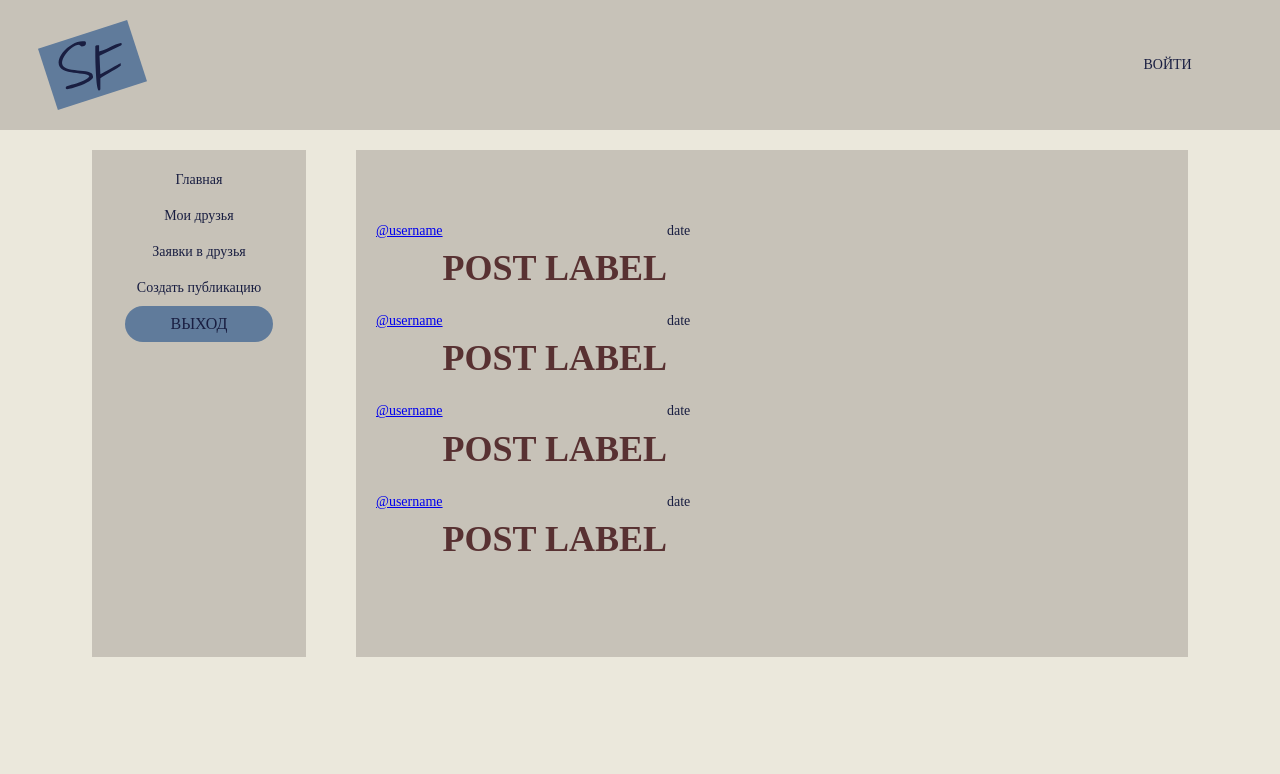
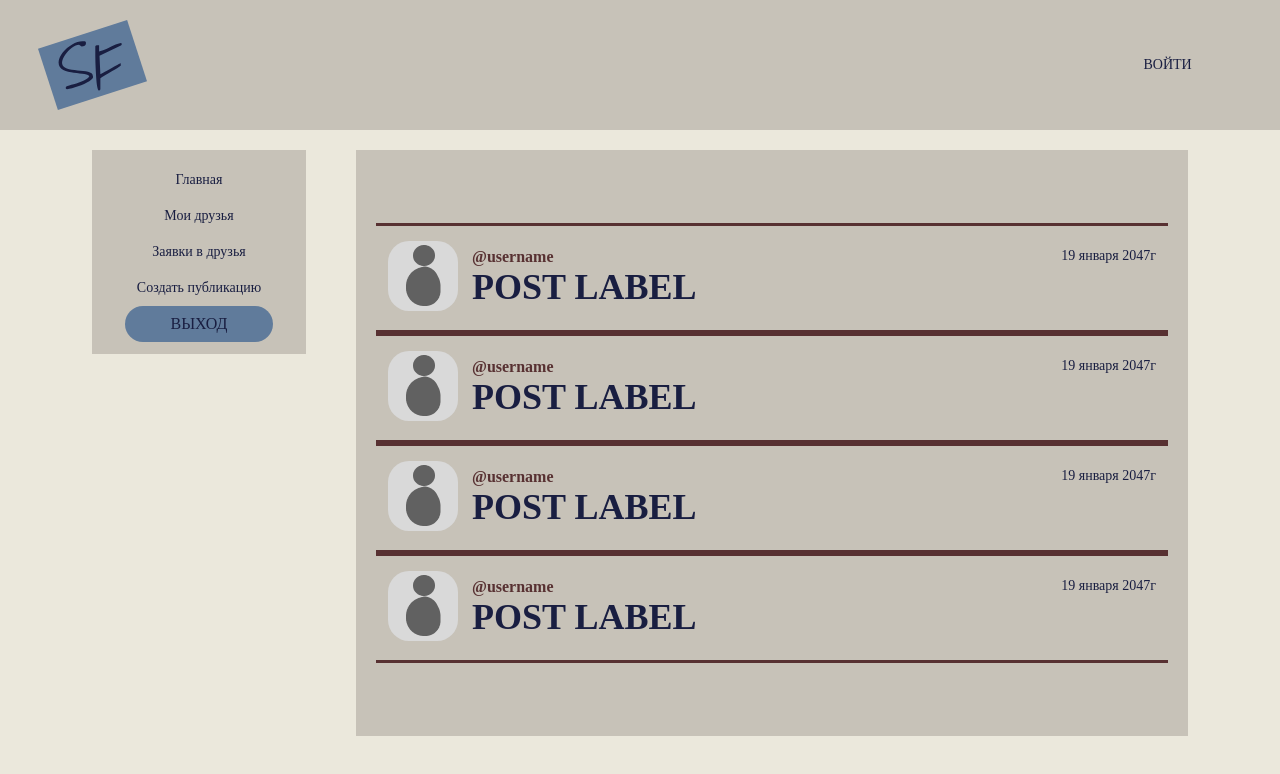
Before and after one commit to PythonClubLearners/socialFront, a React (Vite) app: page / in a window 1280 px wide. Shown: the top 774 px of the page. Built offline with nearby package versions, Linux system fonts and the light colour scheme; a web font is replaced by a local one.

Commit message:
Post Collection

```diff
--- a/src/components/PostCollection.jsx
+++ b/src/components/PostCollection.jsx
@@ -1,12 +1,22 @@
 import { PostHeader } from "./PostHeader";
+import { Link } from "react-router";
+import './css/PostCollection.css'
 
 export function PostCollection() {
     return (
         <div className="post-collection">
-            <PostHeader/>
-            <PostHeader/>
-            <PostHeader/>
-            <PostHeader/>
+            <Link to="/posts/1">
+                <PostHeader/>
+            </Link>
+            <Link to="/posts/1">
+                <PostHeader/>
+            </Link>
+            <Link to="/posts/1">
+                <PostHeader/>
+            </Link>
+            <Link to="/posts/1">
+                <PostHeader/>
+            </Link>
         </div>
     );
 }
--- a/src/components/PostHeader.jsx
+++ b/src/components/PostHeader.jsx
@@ -1,23 +1,26 @@
 import { Link } from "react-router";
-
+import UserDefaultImage from '../img/user_default.png'
+import './css/PostHeader.css'
 
 export function PostHeader() {
     return (
         <div className="post-header horizontal-list align-center">
 
-            <img/>
+            <Link to="users/1/">
+                <img className="avatar" src={UserDefaultImage}/>
+            </Link>
 
-            <div className="horizontal-list stretch">
+            <div className="horizontal-list stretch xfill">
 
                 <div className="vertical-list">
-                    <Link to="users/1/">@username</Link>
+                    <Link to="users/1/" className="username"><h3>@username</h3></Link>
+                    <h1 className="post-label">
+                        POST LABEL
+                    </h1>
                 </div>
-                <h1>
-                    POST LABEL
-                </h1>
 
                 <span>
-                    date
+                    19 января 2047г
                 </span>
 
             </div>
--- /dev/null
+++ b/src/components/css/PostCollection.css
@@ -0,0 +1,3 @@
+.post-collection a{
+    text-decoration: none;
+}
--- /dev/null
+++ b/src/components/css/PostHeader.css
@@ -0,0 +1,22 @@
+.post-header{
+    gap: 14px;
+    border-bottom: 3px solid var(--accent-color);
+    border-top: 3px solid var(--accent-color);
+    padding: 15px 12px;
+    border-collapse: collapse;
+}
+
+.post-header .username{
+    text-transform: lowercase;
+    text-decoration: none;
+    color: var(--accent-color);
+}
+.post-header .username h3{
+    text-transform: lowercase;
+    text-decoration: none;
+    color: var(--accent-color);
+}
+
+.post-header .post-label{
+    color: var(--extra-color);
+}
--- a/src/css/App.css
+++ b/src/css/App.css
@@ -20,3 +20,7 @@ header{
 header #logo, header #logo>img{
     height: 100%;
 }
+
+.avatar{
+    border-radius: 30%;
+}
--- a/src/css/containers.css
+++ b/src/css/containers.css
@@ -20,6 +20,10 @@
     justify-content: space-between;
 }
 
+.xfill{
+    width: 100%;
+}
+
 .align-center{
     align-items: center;
 }
--- a/src/css/fonts.css
+++ b/src/css/fonts.css
@@ -10,12 +10,13 @@
 
 body,
 h1, h2, h3, h4, h5,
-button, a,
+button, a, span,
 label, input[type="text"], input[type="password"]{
     font-family: "SeoulNamsan-CBL";
+    margin: 0;
 }
 
-body,
+body, span,
 input[type="text"], input[type="password"]{
     font-size: 14px;
     color: var(--extra-color);
--- a/src/layouts/css/NavigationalLayout.css
+++ b/src/layouts/css/NavigationalLayout.css
@@ -5,4 +5,5 @@
 .navigational > .navigation{
     background-color: var(--secondary-color);
     padding: 12px 33px;
+    height: fit-content;
 }
```
Also changed, not shown: src/img/post_default.png (added), src/img/user_default.png (added).
